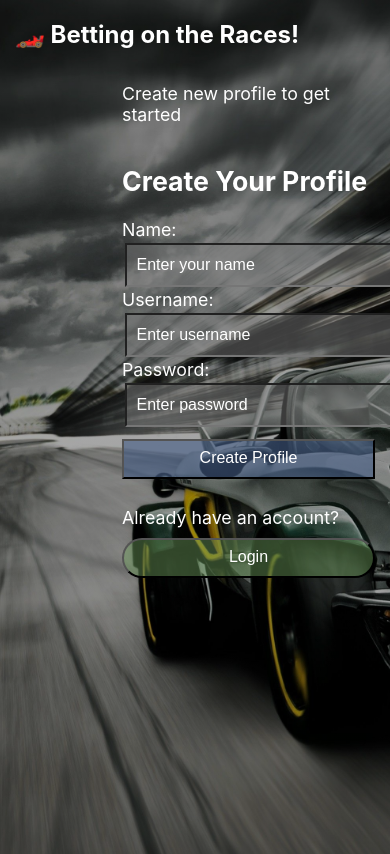
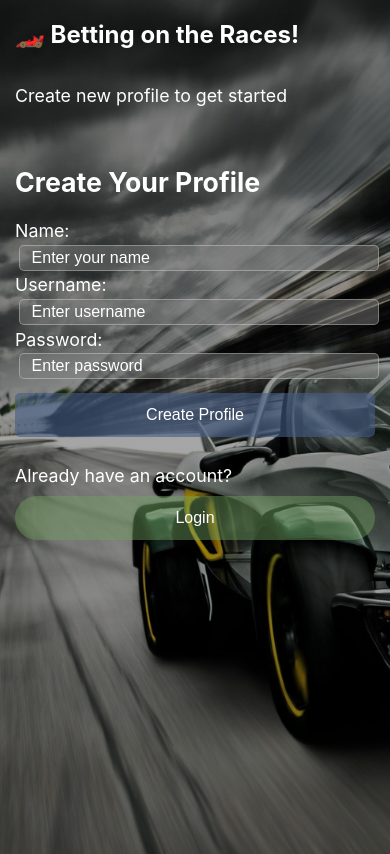
Before and after one commit to jrsossaman/Betting-On-The-Races-React, a React (Create React App) app: page / in a window 390 px wide. Built offline with nearby package versions, Linux system fonts and the light colour scheme.

Commit message:
fixed some issues with  mobile mode

```diff
--- a/src/App.css
+++ b/src/App.css
@@ -1,4 +1,4 @@
-.App {
+/* .App {
   text-align: center;
 }
 
@@ -24,7 +24,7 @@
   font-size: calc(10px + 2vmin);
   color: white;
   /* margin: auto; */
-}
+/* }
 .app_container{
   min-height: 100vh;
   background-image: linear-gradient(rgba(0,0,0,0.35), rgba(0,0,0,0.35)), url('./Images/Racing_Car.jpg');
@@ -216,4 +216,303 @@ select{
   to {
     transform: rotate(360deg);
   }
+} */
+
+.App {
+  text-align: center;
 }
+
+.App-logo {
+  height: 40vmin;
+  pointer-events: none;
+}
+
+@media (prefers-reduced-motion: no-preference) {
+  .App-logo {
+    animation: App-logo-spin infinite 20s linear;
+  }
+}
+
+.title {
+  margin-top: 0;
+  padding-top: 30px;
+  font-size: clamp(24px, 5vw, 48px);
+}
+
+.header {
+  min-height: 100vh;
+  display: flex;
+  flex-direction: column;
+  margin-left: 70px;
+  margin-right: 70px;
+  font-size: calc(10px + 2vmin);
+  color: white;
+  padding: 20px;
+}
+
+.app_container {
+  min-height: 100vh;
+  background-image: linear-gradient(rgba(0,0,0,0.35), rgba(0,0,0,0.35)), url('./Images/Racing_Car.jpg');
+  background-size: cover;
+  background-position: center;
+  background-repeat: no-repeat;
+  color: #fff;
+}
+
+.App-link {
+  color: #61dafb;
+}
+
+.Create_new {
+  margin-left: 0;
+  margin-top: 20px;
+}
+
+.Sign-up {
+  margin-left: 0;
+  margin-top: 20px;
+}
+
+input[type=text], input[type=password] {
+  margin: 1%;
+  background-color: rgba(128, 128, 128, 0.46);
+  color: rgb(255, 255, 255);
+  height: 20px;
+  padding: 12px;
+  width: 100%;
+  max-width: 300px;
+  box-sizing: border-box;
+  border: 1px solid rgba(255, 255, 255, 0.3);
+  border-radius: 5px;
+}
+
+button[type=submit] {
+  margin-top: 1%;
+  background-color: rgba(68, 93, 135, 0.605);
+  color: rgb(255, 255, 255);
+  height: auto;
+  min-height: 44px;
+  width: 100%;
+  max-width: 250px;
+  padding: 12px 20px;
+  cursor: pointer;
+  font-size: medium;
+  border: none;
+  border-radius: 5px;
+  transition: background-color 0.3s ease;
+}
+
+button[type=button] {
+  margin-top: 1%;
+  background-color: rgba(112, 161, 94, 0.437);
+  color: rgb(255, 255, 255);
+  height: auto;
+  min-height: 44px;
+  width: auto;
+  min-width: 100px;
+  padding: 12px 20px;
+  cursor: pointer;
+  font-size: medium;
+  border: none;
+  border-radius: 40px;
+  margin-left: 1%;
+  transition: background-color 0.3s ease;
+}
+
+::placeholder {
+  color: #ffffff;
+}
+
+input[type=number] {
+  margin-top: 1%;
+  background-color: rgba(104, 85, 85, 0.259);
+  color: rgb(255, 255, 255);
+  height: auto;
+  min-height: 44px;
+  width: 100%;
+  max-width: 150px;
+  padding: 12px;
+  cursor: pointer;
+  font-size: medium;
+  text-align: center;
+  box-sizing: border-box;
+  border: 1px solid rgba(255, 255, 255, 0.3);
+  border-radius: 5px;
+}
+
+.btn-add-funds {
+  margin-top: 1%;
+  background-color: rgba(15, 125, 17, 0.603);
+  color: rgb(255, 255, 255);
+  height: auto;
+  min-height: 44px;
+  width: auto;
+  min-width: 120px;
+  padding: 12px 20px;
+  cursor: pointer;
+  font-size: medium;
+  text-align: center;
+  border: none;
+  border-radius: 5px;
+  margin-left: 1%;
+  transition: background-color 0.3s ease;
+}
+
+select {
+  margin-top: 1%;
+  background-color: rgba(68, 93, 135, 0.605);
+  color: rgb(255, 255, 255);
+  height: auto;
+  min-height: 44px;
+  width: fit-content;
+  min-width: 150px;
+  padding: 12px;
+  cursor: pointer;
+  font-size: medium;
+  text-align: center;
+  margin-left: 1%;
+  border: 1px solid rgba(255, 255, 255, 0.3);
+  border-radius: 5px;
+}
+
+.bet-options {
+  margin-top: 20px;
+  width: 100%;
+  max-width: 400px;
+  display: flex;
+  flex-wrap: wrap;
+  justify-content: center;
+  gap: 10px;
+}
+
+.bet-button {
+  background-color: rgba(75, 49, 49, 0.208);
+  height: auto;
+  min-height: 44px;
+  width: 100%;
+  max-width: 200px;
+  font-size: clamp(16px, 4vw, 20px);
+  color: #ffffff;
+  margin: 1%;
+  margin-bottom: 3%;
+  border: 1px solid rgba(255, 255, 255, 0.3);
+  border-radius: 5px;
+  cursor: pointer;
+  padding: 12px 20px;
+  transition: background-color 0.3s ease;
+}
+
+.btn-logout {
+  background-color: rgba(68, 93, 135, 0.605);
+  height: auto;
+  min-height: 44px;
+  width: fit-content;
+  min-width: 100px;
+  font-size: clamp(14px, 3vw, 20px);
+  color: #ffffff;
+  margin: 1%;
+  margin-bottom: 3%;
+  border: none;
+  border-radius: 5px;
+  cursor: pointer;
+  padding: 12px 20px;
+  transition: background-color 0.3s ease;
+}
+
+.btn-race, .btn-reset {
+  background-color: rgba(68, 93, 135, 0.605);
+  height: auto;
+  min-height: 44px;
+  width: auto;
+  min-width: 100px;
+  font-size: clamp(14px, 3vw, 20px);
+  color: #ffffff;
+  margin-top: 4%;
+  margin-bottom: 3%;
+  margin-right: 1%;
+  padding: 12px 20px;
+  border: none;
+  border-radius: 5px;
+  cursor: pointer;
+  transition: background-color 0.3s ease;
+}
+
+@media (max-width: 768px) {
+  .header {
+    margin-left: 20px;
+    margin-right: 20px;
+    padding: 10px;
+  }
+
+  .title {
+    font-size: clamp(20px, 5vw, 32px);
+    padding-top: 20px;
+  }
+
+  input[type=text], input[type=password],
+  input[type=number],
+  select {
+    width: 100%;
+    max-width: 100%;
+  }
+
+  button[type=submit],
+  button[type=button],
+  .btn-add-funds {
+    width: 100%;
+    max-width: 100%;
+    margin: 10px auto;
+  }
+
+  .bet-options {
+    width: 100%;
+    max-width: 100%;
+    flex-direction: column;
+  }
+
+  .bet-button {
+    width: 100%;
+  }
+}
+
+@media (max-width: 480px) {
+  .header {
+    margin-left: 10px;
+    margin-right: 10px;
+    padding: 5px;
+  }
+
+  .title {
+    font-size: 24px;
+    padding-top: 15px;
+  }
+
+  input[type=text], input[type=password],
+  input[type=number],
+  select {
+    width: 100%;
+    font-size: 16px;
+  }
+
+  button {
+    width: 100%;
+    margin: 8px auto;
+  }
+
+  .bet-options {
+    flex-direction: column;
+  }
+
+  .bet-button {
+    width: 100%;
+  }
+}
+
+@keyframes App-logo-spin {
+  from {
+    transform: rotate(0deg);
+  }
+  to {
+    transform: rotate(360deg);
+  }
+}
--- a/src/components/run_race.jsx
+++ b/src/components/run_race.jsx
@@ -261,14 +261,18 @@ function RunRace() {
                     <label>Bet Amount: $</label>
                     <input
                         type="number"
-                        value={betAmount === 0 ? '' : betAmount}
-                        onChange={(e) => setBetAmount(e.target.value === '' ? 0 : parseInt(e.target.value))}
+                        value={betAmount}
+                        onChange={(e) => {
+                            const val = e.target.value;
+
+                            setBetAmount(val === '' ? 0 : Math.max(0, parseInt(val, 10) || 0));
+                        }}
                         disabled={isRacing || !betDriver}
                         min="1"
                         placeholder="Enter bet amount"
                     />
                 </div>
-            {/* <div className="bet-section">
+            <div className="bet-section">
                 <label>Bet Amount: $</label>
                 <input
                     type="number"
@@ -278,7 +282,7 @@ function RunRace() {
                     min="0"
                     max={wallet}
                 />
-            </div> */}
+            </div>
 
             <div className="race-controls">
                 <button
```
